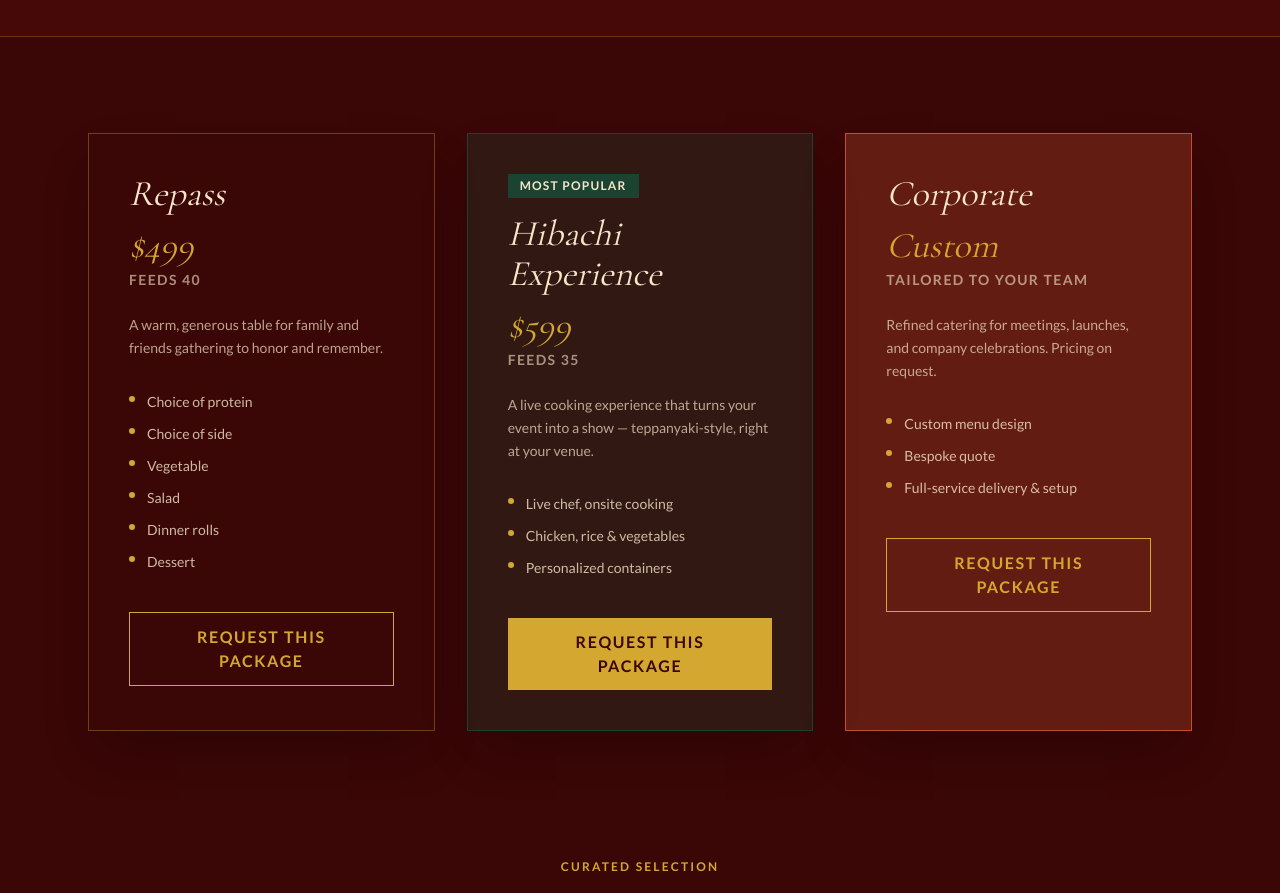
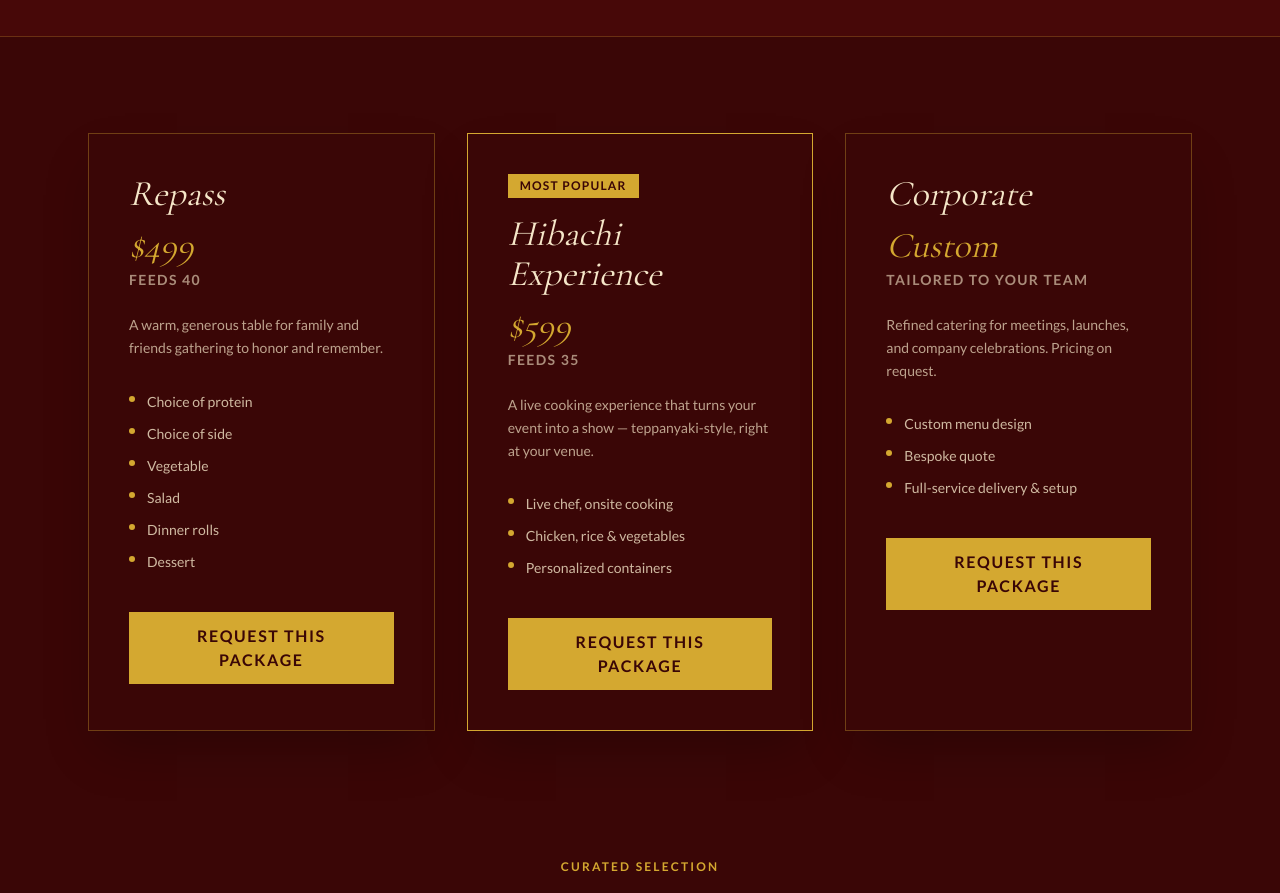
Before and after one commit to arefficient/simpli-gourmet-site, a Next.js app: page /menu in a window 1280 px wide. Shown: the part 500-1393 px from the top of the page. Built offline with nearby package versions, Linux system fonts and the light colour scheme.

Commit message:
Fix package card colors and button consistency

```diff
--- a/src/app/menu/page.tsx
+++ b/src/app/menu/page.tsx
@@ -87,20 +87,11 @@ export default function MenuPage() {
       <section className="py-24">
         <div className="container-lux grid gap-8 md:grid-cols-3">
           {PACKAGES.map((pkg) => {
-            // Assign distinct color identities: repass = burgundy, hibachi = emerald, corporate = terracotta
-            const cardBg =
-              pkg.id === "hibachi"
-                ? "bg-emerald/30 border-emerald shadow-2xl"
-                : pkg.id === "corporate"
-                ? "bg-terracotta/30 border-terracotta shadow-2xl"
-                : "bg-burgundy-dark border-gold/35 shadow-2xl";
-
-            const badgeBg =
-              pkg.id === "hibachi"
-                ? "bg-emerald text-cream"
-                : pkg.id === "corporate"
-                ? "bg-terracotta text-cream"
-                : "bg-gold text-burgundy-dark";
+            // One consistent card style for every package — featured gets a
+            // brighter gold border instead of a different color entirely
+            const cardBg = pkg.featured
+              ? "bg-burgundy-dark border-gold shadow-2xl"
+              : "bg-burgundy-dark border-gold/35 shadow-2xl";
 
             return (
               <article
@@ -108,7 +99,7 @@ export default function MenuPage() {
                 className={`flex flex-col border p-10 ${cardBg}`}
               >
                 {pkg.featured && (
-                  <p className={`mb-4 w-max px-3 py-1 text-xs font-bold uppercase tracking-widest ${badgeBg}`}>
+                  <p className="mb-4 w-max px-3 py-1 text-xs font-bold uppercase tracking-widest bg-gold text-burgundy-dark">
                     Most Popular
                   </p>
                 )}
@@ -128,9 +119,7 @@ export default function MenuPage() {
                 </ul>
                 <Link
                   href={`/contact?package=${pkg.id}`}
-                  className={`mt-10 ${
-                    pkg.featured ? "btn-gold" : "btn-ghost"
-                  } text-center`}
+                  className="mt-10 btn-gold text-center"
                 >
                   Request This Package
                 </Link>
```
